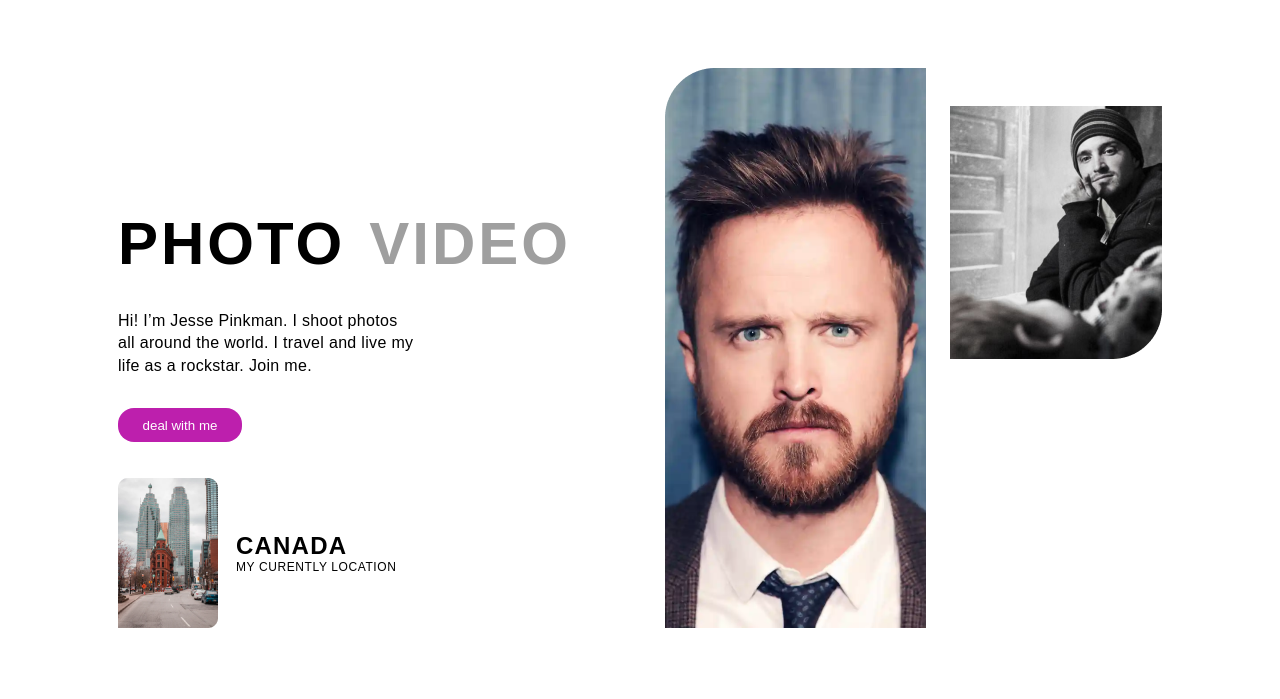
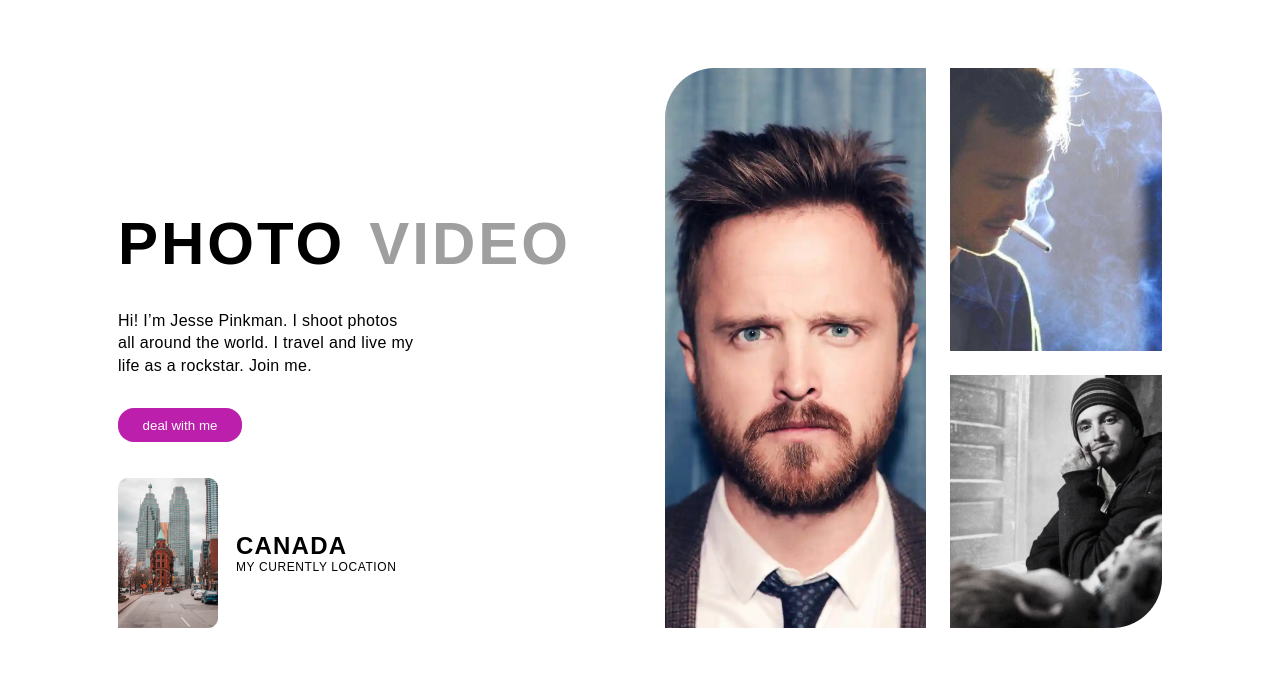
Before and after one commit to Dmytro-Herasym/Jesse-Pinkman, a plain HTML site: page index.html in a window 1280 px wide. Shown: the part 101-800 px from the top of the page. Drawn offline with Linux system fonts and the light colour scheme; files whose address does not match are found by name.

Commit message:
Update index.html

```diff
--- a/index.html
+++ b/index.html
@@ -60,7 +60,7 @@
                                 <div class="heroscreen__img_item1"><img src="img/heroscreen/img1.png" alt=""></div>
                                 <div class="heroscreen__img_item0">
                                     <div class="heroscreen__img_item2">
-                                        <img src="/flex/img/heroscreen/img2.png" alt="">
+                                        <img src="img/heroscreen/img2.png" alt="">
                                     </div>
                                     <div class="heroscreen__img_item3"><img src="img/heroscreen/img3.png" alt=""></div>
                                 </div>
```
